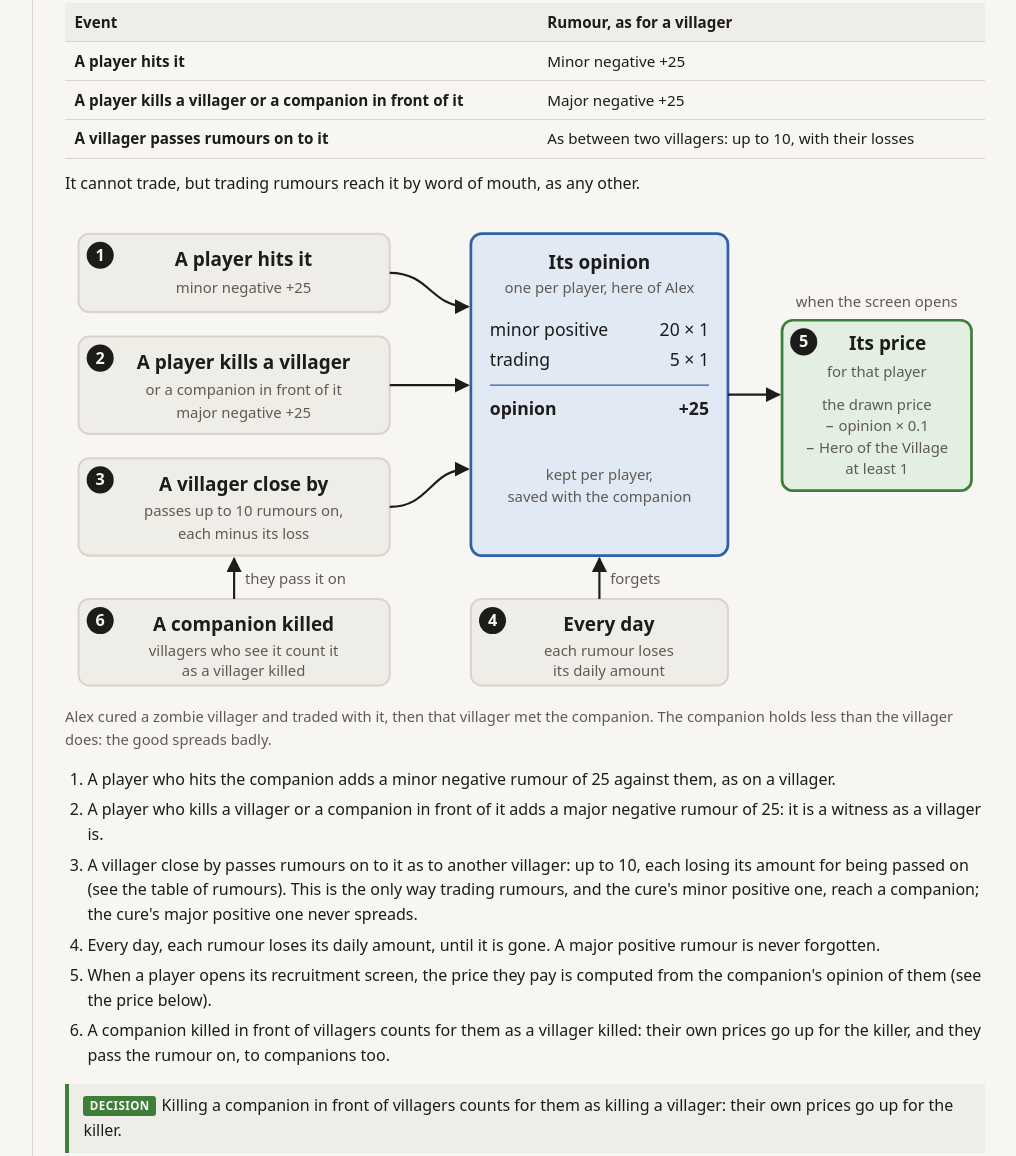
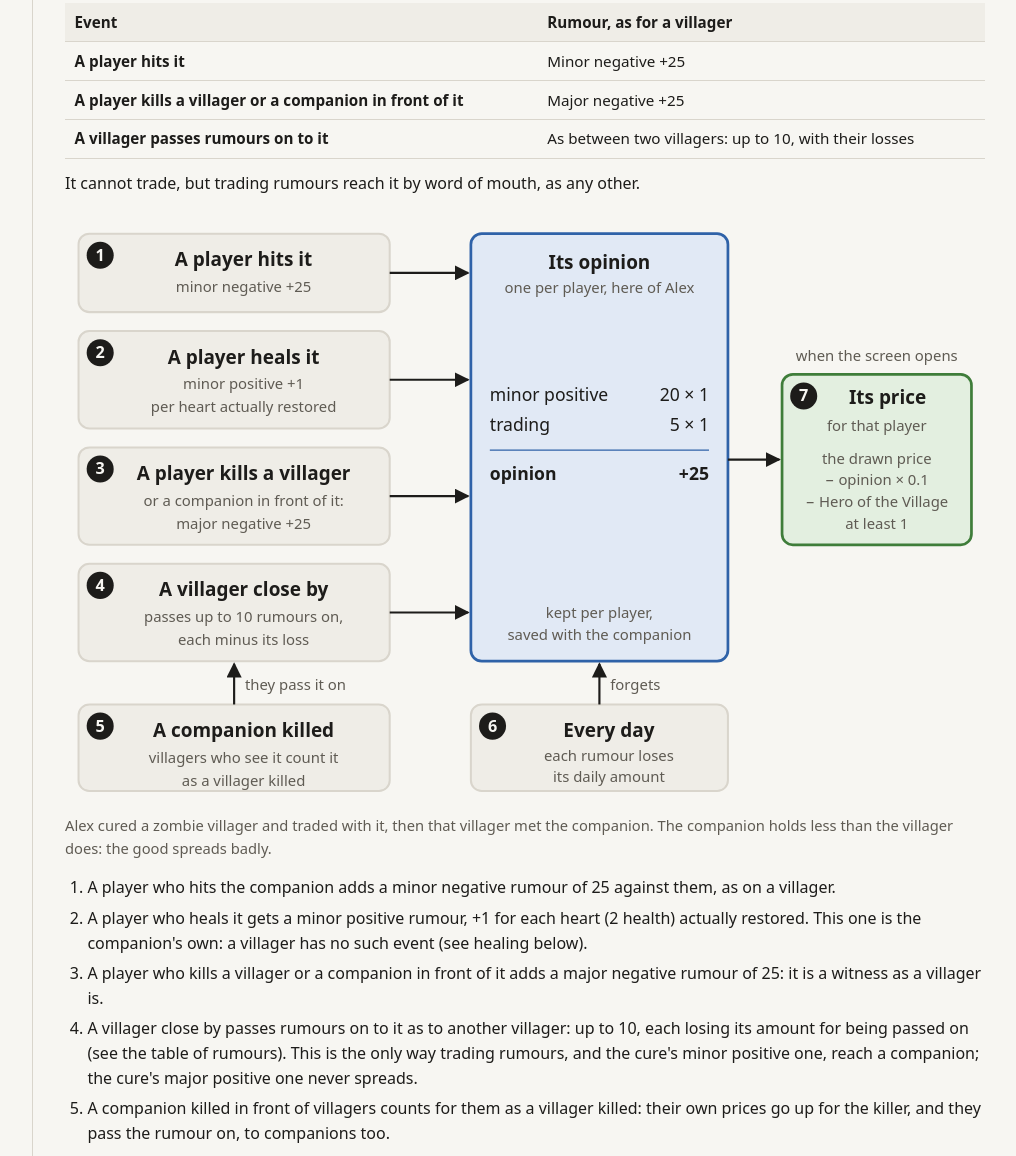
Before and after one commit to payangar-studio/am-i-alone, a plain HTML site: page docs/design/ownership/reputation.html in a window 1280 px wide. Shown: the part 1000-2156 px from the top of the page, without its empty margins (247-1263 px from the left). Drawn offline with Linux system fonts and the light colour scheme.

Commit message:
docs(design): make a companion think better of whoever heals it

```diff
--- a/docs/design/ownership/reputation.html
+++ b/docs/design/ownership/reputation.html
@@ -119,66 +119,80 @@
 <div class="stmt is-decision"><span class="tag decision">Decision</span>What a companion's opinion hears:</div>
 <div class="table"><table><tr><th>Event</th><th>Rumour, as for a villager</th></tr><tr><td>A player hits it</td><td>Minor negative +25</td></tr><tr><td>A player kills a villager or a companion in front of it</td><td>Major negative +25</td></tr><tr><td>A villager passes rumours on to it</td><td>As between two villagers: up to 10, with their losses</td></tr></table></div>
 <p>It cannot trade, but trading rumours reach it by word of mouth, as any other.</p>
-<figure><svg viewBox="0 0 680 360" role="img"><title>How a companion's opinion of a player is fed: hits, killings it sees and villagers passing rumours on add to it, every day it forgets a little, and the opinion moves the price of its recruitment for that player</title><defs><marker id="r" viewBox="0 0 10 10" refX="9" refY="5" markerWidth="7" markerHeight="7" orient="auto-start-reverse"><path d="M0,0 L10,5 L0,10 z" style="fill: var(--fg)"/></marker></defs>
+<figure><svg viewBox="0 0 680 440" role="img"><title>How a companion's opinion of a player is fed: hits, heals, killings it sees and villagers passing rumours on add to it, every day it forgets a little, and the opinion moves the price of its recruitment for that player</title><defs><marker id="r" viewBox="0 0 10 10" refX="9" refY="5" markerWidth="7" markerHeight="7" orient="auto-start-reverse"><path d="M0,0 L10,5 L0,10 z" style="fill: var(--fg)"/></marker></defs>
 <rect class="box-plain" x="10" y="16" width="230" height="58" rx="8"/>
 <circle class="dot" cx="26" cy="32" r="10"/><text x="26" y="36" text-anchor="middle" class="mark">1</text>
 <text x="132" y="40" text-anchor="middle" class="title">A player hits it</text>
-<text x="132" y="60" text-anchor="middle" class="small">minor negative +25</text>
-<rect class="box-plain" x="10" y="92" width="230" height="72" rx="8"/>
-<circle class="dot" cx="26" cy="108" r="10"/><text x="26" y="112" text-anchor="middle" class="mark">2</text>
-<text x="132" y="116" text-anchor="middle" class="title">A player kills a villager</text>
-<text x="132" y="135" text-anchor="middle" class="small">or a companion in front of it</text>
-<text x="132" y="152" text-anchor="middle" class="small">major negative +25</text>
-<rect class="box-plain" x="10" y="182" width="230" height="72" rx="8"/>
-<circle class="dot" cx="26" cy="198" r="10"/><text x="26" y="202" text-anchor="middle" class="mark">3</text>
-<text x="132" y="206" text-anchor="middle" class="title">A villager close by</text>
-<text x="132" y="225" text-anchor="middle" class="small">passes up to 10 rumours on,</text>
-<text x="132" y="242" text-anchor="middle" class="small">each minus its loss</text>
-<rect class="box-plain" x="10" y="286" width="230" height="64" rx="8"/>
-<circle class="dot" cx="26" cy="302" r="10"/><text x="26" y="306" text-anchor="middle" class="mark">6</text>
-<text x="132" y="310" text-anchor="middle" class="title">A companion killed</text>
-<text x="132" y="328" text-anchor="middle" class="small">villagers who see it count it</text>
-<text x="132" y="343" text-anchor="middle" class="small">as a villager killed</text>
-<path class="line" d="M125,286 L125,256" marker-end="url(#r)"/>
-<text x="133" y="275" class="small">they pass it on</text>
-<rect class="box-anchor" x="300" y="16" width="190" height="238" rx="8"/>
+<text x="132" y="59" text-anchor="middle" class="small">minor negative +25</text>
+<rect class="box-plain" x="10" y="88" width="230" height="72" rx="8"/>
+<circle class="dot" cx="26" cy="104" r="10"/><text x="26" y="108" text-anchor="middle" class="mark">2</text>
+<text x="132" y="112" text-anchor="middle" class="title">A player heals it</text>
+<text x="132" y="131" text-anchor="middle" class="small">minor positive +1</text>
+<text x="132" y="148" text-anchor="middle" class="small">per heart actually restored</text>
+<rect class="box-plain" x="10" y="174" width="230" height="72" rx="8"/>
+<circle class="dot" cx="26" cy="190" r="10"/><text x="26" y="194" text-anchor="middle" class="mark">3</text>
+<text x="132" y="198" text-anchor="middle" class="title">A player kills a villager</text>
+<text x="132" y="217" text-anchor="middle" class="small">or a companion in front of it:</text>
+<text x="132" y="234" text-anchor="middle" class="small">major negative +25</text>
+<rect class="box-plain" x="10" y="260" width="230" height="72" rx="8"/>
+<circle class="dot" cx="26" cy="276" r="10"/><text x="26" y="280" text-anchor="middle" class="mark">4</text>
+<text x="132" y="284" text-anchor="middle" class="title">A villager close by</text>
+<text x="132" y="303" text-anchor="middle" class="small">passes up to 10 rumours on,</text>
+<text x="132" y="320" text-anchor="middle" class="small">each minus its loss</text>
+<rect class="box-plain" x="10" y="364" width="230" height="64" rx="8"/>
+<circle class="dot" cx="26" cy="380" r="10"/><text x="26" y="384" text-anchor="middle" class="mark">5</text>
+<text x="132" y="388" text-anchor="middle" class="title">A companion killed</text>
+<text x="132" y="407" text-anchor="middle" class="small">villagers who see it count it</text>
+<text x="132" y="424" text-anchor="middle" class="small">as a villager killed</text>
+<path class="line" d="M125,364 L125,334" marker-end="url(#r)"/>
+<text x="133" y="353" class="small">they pass it on</text>
+<path class="line" d="M240,45 L298,45" marker-end="url(#r)"/>
+<path class="line" d="M240,124 L298,124" marker-end="url(#r)"/>
+<path class="line" d="M240,210 L298,210" marker-end="url(#r)"/>
+<path class="line" d="M240,296 L298,296" marker-end="url(#r)"/>
+<rect class="box-anchor" x="300" y="16" width="190" height="316" rx="8"/>
 <text x="395" y="42" text-anchor="middle" class="title">Its opinion</text>
 <text x="395" y="60" text-anchor="middle" class="small">one per player, here of Alex</text>
-<text x="314" y="92">minor positive</text><text x="476" y="92" text-anchor="end">20 × 1</text>
-<text x="314" y="114">trading</text><text x="476" y="114" text-anchor="end">5 × 1</text>
-<path d="M314,128 L476,128" style="stroke: var(--anchor); stroke-width: 1"/>
-<text x="314" y="150" style="font-weight: 700">opinion</text><text x="476" y="150" text-anchor="end" style="font-weight: 700">+25</text>
-<text x="395" y="198" text-anchor="middle" class="small">kept per player,</text>
-<text x="395" y="214" text-anchor="middle" class="small">saved with the companion</text>
-<path class="line" d="M240,45 C270,45 270,70 298,70" marker-end="url(#r)"/>
-<path class="line" d="M240,128 L298,128" marker-end="url(#r)"/>
-<path class="line" d="M240,218 C270,218 270,190 298,190" marker-end="url(#r)"/>
-<rect class="box-plain" x="300" y="286" width="190" height="64" rx="8"/>
-<circle class="dot" cx="316" cy="302" r="10"/><text x="316" y="306" text-anchor="middle" class="mark">4</text>
-<text x="402" y="310" text-anchor="middle" class="title">Every day</text>
-<text x="402" y="328" text-anchor="middle" class="small">each rumour loses</text>
-<text x="402" y="343" text-anchor="middle" class="small">its daily amount</text>
-<path class="line" d="M395,286 L395,256" marker-end="url(#r)"/>
-<text x="403" y="275" class="small">forgets</text>
-<text x="600" y="70" text-anchor="middle" class="small">when the screen opens</text>
-<rect class="box-anchored" x="530" y="80" width="140" height="126" rx="8"/>
-<circle class="dot" cx="546" cy="96" r="10"/><text x="546" y="100" text-anchor="middle" class="mark">5</text>
-<text x="608" y="102" text-anchor="middle" class="title">Its price</text>
-<text x="600" y="122" text-anchor="middle" class="small">for that player</text>
-<text x="600" y="146" text-anchor="middle" class="small">the drawn price</text>
-<text x="600" y="162" text-anchor="middle" class="small">− opinion × 0.1</text>
-<text x="600" y="178" text-anchor="middle" class="small">− Hero of the Village</text>
-<text x="600" y="194" text-anchor="middle" class="small">at least 1</text>
-<path class="line" d="M490,135 L528,135" marker-end="url(#r)"/>
+<text x="314" y="140">minor positive</text><text x="476" y="140" text-anchor="end">20 × 1</text>
+<text x="314" y="162">trading</text><text x="476" y="162" text-anchor="end">5 × 1</text>
+<path d="M314,176 L476,176" style="stroke: var(--anchor); stroke-width: 1"/>
+<text x="314" y="198" style="font-weight: 700">opinion</text><text x="476" y="198" text-anchor="end" style="font-weight: 700">+25</text>
+<text x="395" y="300" text-anchor="middle" class="small">kept per player,</text>
+<text x="395" y="316" text-anchor="middle" class="small">saved with the companion</text>
+<rect class="box-plain" x="300" y="364" width="190" height="64" rx="8"/>
+<circle class="dot" cx="316" cy="380" r="10"/><text x="316" y="384" text-anchor="middle" class="mark">6</text>
+<text x="402" y="388" text-anchor="middle" class="title">Every day</text>
+<text x="402" y="406" text-anchor="middle" class="small">each rumour loses</text>
+<text x="402" y="421" text-anchor="middle" class="small">its daily amount</text>
+<path class="line" d="M395,364 L395,334" marker-end="url(#r)"/>
+<text x="403" y="353" class="small">forgets</text>
+<text x="600" y="110" text-anchor="middle" class="small">when the screen opens</text>
+<rect class="box-anchored" x="530" y="120" width="140" height="126" rx="8"/>
+<circle class="dot" cx="546" cy="136" r="10"/><text x="546" y="140" text-anchor="middle" class="mark">7</text>
+<text x="608" y="142" text-anchor="middle" class="title">Its price</text>
+<text x="600" y="162" text-anchor="middle" class="small">for that player</text>
+<text x="600" y="186" text-anchor="middle" class="small">the drawn price</text>
+<text x="600" y="202" text-anchor="middle" class="small">− opinion × 0.1</text>
+<text x="600" y="218" text-anchor="middle" class="small">− Hero of the Village</text>
+<text x="600" y="234" text-anchor="middle" class="small">at least 1</text>
+<path class="line" d="M490,183 L528,183" marker-end="url(#r)"/>
 </svg><figcaption>Alex cured a zombie villager and traded with it, then that villager met the companion. The companion holds less than the villager does: the good spreads badly.</figcaption></figure>
 <ol class="legend">
 <li>A player who hits the companion adds a minor negative rumour of 25 against them, as on a villager.</li>
+<li>A player who heals it gets a minor positive rumour, +1 for each heart (2 health) actually restored. This one is the companion's own: a villager has no such event (see healing below).</li>
 <li>A player who kills a villager or a companion in front of it adds a major negative rumour of 25: it is a witness as a villager is.</li>
 <li>A villager close by passes rumours on to it as to another villager: up to 10, each losing its amount for being passed on (see the table of rumours). This is the only way trading rumours, and the cure's minor positive one, reach a companion; the cure's major positive one never spreads.</li>
+<li>A companion killed in front of villagers counts for them as a villager killed: their own prices go up for the killer, and they pass the rumour on, to companions too.</li>
 <li>Every day, each rumour loses its daily amount, until it is gone. A major positive rumour is never forgotten.</li>
 <li>When a player opens its recruitment screen, the price they pay is computed from the companion's opinion of them (see the price below).</li>
-<li>A companion killed in front of villagers counts for them as a villager killed: their own prices go up for the killer, and they pass the rumour on, to companions too.</li>
 </ol>
+<h3>Healing it</h3>
+<div class="stmt is-decision"><span class="tag decision">Decision</span>One event is the companion's own, which a villager does not have: <strong>a player who heals it</strong> gets a minor positive rumour, +1 for each heart (2 health) actually restored. Healing a companion at full health brings nothing, so potions thrown for nothing buy no opinion. Only a player's heal counts: a witch's potion, or one a dispenser throws, credits no one.</div>
+<p>For example, a splash potion of healing that brings a companion from 8 to 20 health restores 6 hearts: +6 minor positive for the player who threw it. The same potion on a companion at 18 health restores only 1 heart: +1.</p>
+<div class="stmt is-fact"><span class="tag fact">Fact</span>In vanilla, a player heals another creature only with potion effects: healing and regeneration, drunk by no one but thrown, lingering, or on a tipped arrow (beacons and conduits reach players only; no item heals any creature). A tipped arrow also deals damage, so its hit counts as any hit.</div>
+<div class="table"><table><tr><th>Effect</th><th>How a player gets it onto a companion</th><th>Also</th></tr><tr><td>Healing (instant health)</td><td>Splash potion, lingering potion, tipped arrow</td><td>The arrow's hit counts as a hit: minor negative +25</td></tr><tr><td>Regeneration</td><td>Splash potion, lingering potion, tipped arrow</td><td>The same for the arrow's hit</td></tr><tr><td>Beacon, conduit</td><td>Never: they reach players only</td><td></td></tr><tr><td>An item</td><td>Never: no item heals a creature</td><td></td></tr></table></div>
+<div class="stmt is-question"><span class="tag question">Question</span>Heals from magic mods, handled later as a compatibility of their own.</div>
+<h3>Killing a companion</h3>
 <div class="stmt is-decision"><span class="tag decision">Decision</span>Killing a companion in front of villagers counts for them as killing a villager: their own prices go up for the killer.</div>
 <h3>The price</h3>
 <div class="stmt is-decision"><span class="tag decision">Decision</span>The price of a recruitment follows the opinion as a villager's offer does, with a coefficient of 0.1, between the villagers' 0.05 (most offers) and 0.2 (armour, tools, books): the opinion × 0.1, rounded down, comes off the price. A bad opinion raises it, by at least 1, as a villager's.</div>
@@ -255,6 +269,11 @@
 <h3>Hearing a villager</h3>
 <div class="stmt is-decision"><span class="tag decision">Decision</span>It hears a villager standing within √5 blocks of it, as two villagers do (<code>TradeWithVillager.java:48-50</code>), while that villager is idle or meeting (its brain's activity, so a mod changing the villagers' schedule changes when companions hear), at most once a minute (1200 ticks, <code>Villager.java:813-815</code>).</div>
 <div class="stmt is-fact"><span class="tag fact">Fact</span>A companion does not move yet, so it hears only the villagers who come close.</div>
+<h3>Crediting a heal</h3>
+<div class="stmt is-decision"><span class="tag decision">Decision</span>A heal is credited in the companion's <code>heal</code>: the health restored (after minus before), added up for each player, +1 minor positive for every 2. Who healed comes from the effect behind the heal:</div>
+<div class="table"><table><tr><th>Effect, how it arrives</th><th>How the companion knows the healer</th></tr><tr><td>Regeneration, any way; instant health on a tipped arrow</td><td>From the effect's source: vanilla gives the companion whoever applied the effect (<code>onEffectAdded</code>, <code>onEffectUpdated</code>, <code>LivingEntity.java:1066,1082</code>). The companion remembers it for that effect, resolving a lingering cloud or an ownerless projectile to its owner, and never lets the periodic update without a source (<code>LivingEntity.java:846</code>) forget it.</td></tr><tr><td>Instant health from a thrown or lingering potion</td><td>From the mod's mixin: vanilla heals directly, without telling anyone who threw it (<code>HealOrHarmMobEffect.java:28-38</code>).</td></tr></table></div>
+<div class="stmt is-decision"><span class="tag decision">Decision</span>One mixin, the mod's first, on <code>HealOrHarmMobEffect.<wbr>applyInstantaneousEffect</code>: it tells a companion target the thrower before vanilla heals it. Its reason: it is the only exact way, since neither the companion nor Fabric API's effect events receive the thrower there.</div>
+<div class="table"><table><tr><th>Ruled out</th><th>Why</th></tr><tr><td>Crediting the nearest player after a heal</td><td>A witch's potion would credit a player who did nothing</td></tr><tr><td>Looking for the potion or cloud close by</td><td>Two potions at once, or another mod's heal, would be credited wrongly</td></tr><tr><td>Not counting it</td><td>It is the most common heal of all</td></tr></table></div>
 <h3>The client</h3>
 <div class="stmt is-fact"><span class="tag fact">Fact</span>The client never receives rumours; the server computes the price and sends the drawn price and the price to pay with the screen's opening data.</div>
 </main>
```
Also changed, not shown: 1 other file.
